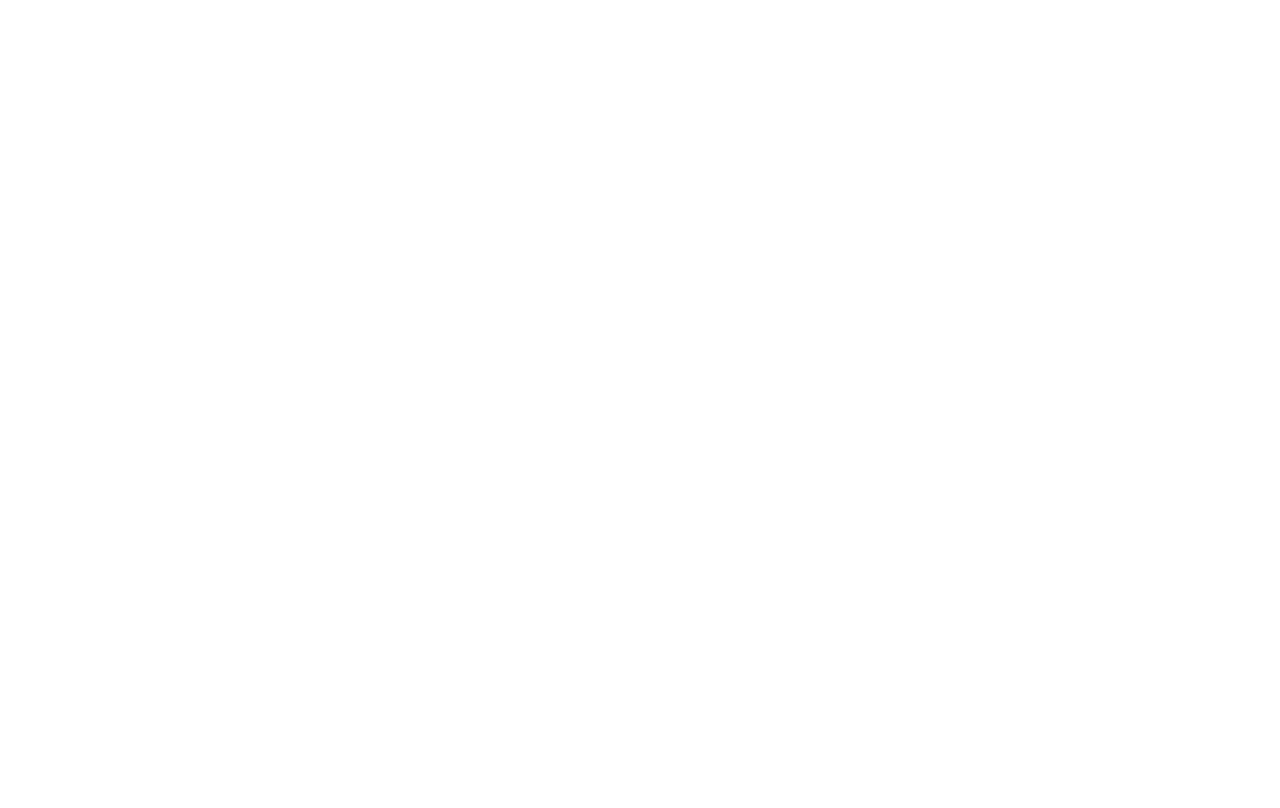
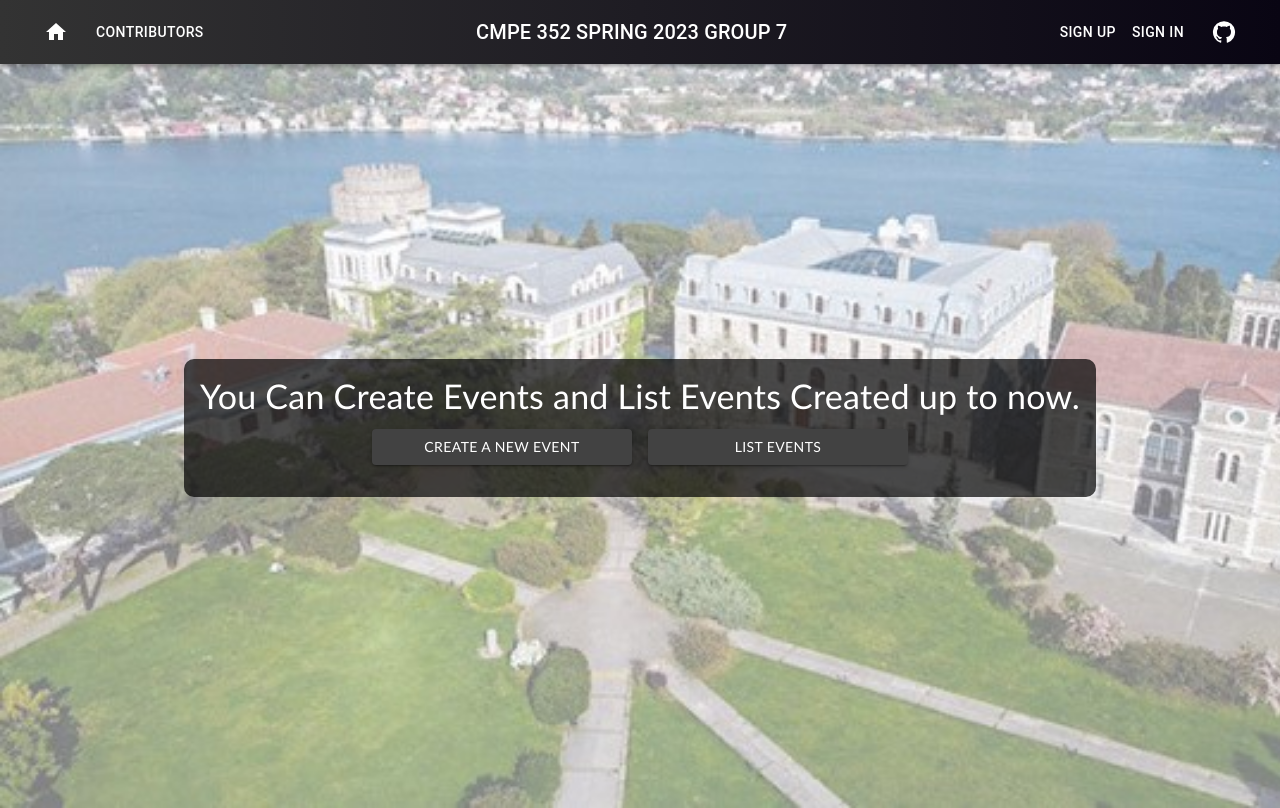
Before and after one commit to bounswe/bounswe2023group7, a React (Create React App) app in the folder practice-app/client/: page /event in a window 1280 px wide. Before the commit this address had no page. Built offline with nearby package versions, Linux system fonts and the light colour scheme.

Commit message:
frontend part for eventLocation added

```diff
--- a/practice-app/client/package.json
+++ b/practice-app/client/package.json
@@ -10,6 +10,7 @@
     "@testing-library/jest-dom": "^5.16.5",
     "@testing-library/react": "^13.4.0",
     "@testing-library/user-event": "^13.5.0",
+    "axios": "^1.4.0",
     "react": "^18.2.0",
     "react-dom": "^18.2.0",
     "react-router-dom": "^6.11.1",
--- a/practice-app/client/src/App.js
+++ b/practice-app/client/src/App.js
@@ -7,7 +7,9 @@ import Yunus from './pages/yunus/yunus.js';
 import Safak from './pages/safak/safak.js';
 import Melih from './pages/melih/melih.js';
 import Tayyip from './pages/tayyip/tayyip.js';
-import Furkan from './pages/furkan/furkan.js';
+import Event from './pages/furkan/event.js';
+import CreateEvent from './pages/furkan/createEvent.js';
+import ListEvent from './pages/furkan/listEvent.js';
 import Sena from './pages/sena/sena.js';
 import Hakan from './pages/hakan/hakan.js';
 import Guney from './pages/guney/guney.js';
@@ -27,7 +29,9 @@ function App() {
           <Route path="/safak" element={<Layout><Safak /></Layout>} />
           <Route path="/melih" element={<Layout><Melih /></Layout>} />
           <Route path="/tayyip" element={<Layout><Tayyip /></Layout>} />
-          <Route path="/furkan" element={<Layout><Furkan /></Layout>} />
+          <Route path="/event" element={<Layout><Event /></Layout>} />
+          <Route path="/event/createEvent" element={<Layout><CreateEvent /></Layout>} />
+          <Route path="/event/listEvent" element={<Layout><ListEvent /></Layout>} />
           <Route path="/sena" element={<Layout><Sena /></Layout>} />
           <Route path="/hakan" element={<Layout><Hakan /></Layout>} />
           <Route path="/guney" element={<Layout><Guney /></Layout>} />
--- /dev/null
+++ b/practice-app/client/src/pages/furkan/createEvent.js
@@ -0,0 +1,74 @@
+import React, { useState } from "react";
+import axios from "axios";
+
+function CreateEventForm() {
+  const [eventName, setEventName] = useState("");
+  const [eventTime, setEventTime] = useState("");
+  const [eventLocation, setEventLocation] = useState("");
+  const [isLoading, setIsLoading] = useState(false);
+  const [error, setError] = useState(null);
+
+  const Link = "http://localhost:8080/api/events/createEvent"
+  const handleSubmit = async (event) => {
+    event.preventDefault();
+    setIsLoading(true);
+
+    try {
+      await axios.post(Link, {
+        eventName,
+        eventTime,
+        eventLocation,
+      });
+
+      setIsLoading(false);
+      alert("Event created successfully!");
+    } catch (error) {
+      setIsLoading(false);
+      setError(error.message);
+    }
+  };
+
+  return (
+    <div>
+      <h1>Create Event</h1>
+      {error && <p>{error}</p>}
+      <form onSubmit={handleSubmit}>
+        <label>
+          Event Name:
+          <input
+            type="text"
+            value={eventName}
+            onChange={(event) => setEventName(event.target.value)}
+            required
+          />
+        </label>
+        <br />
+        <label>
+          Event Time:
+          <input
+            type="time"
+            value={eventTime}
+            onChange={(event) => setEventTime(event.target.value)}
+            required
+          />
+        </label>
+        <br />
+        <label>
+          Event Location:
+          <input
+            type="text"
+            value={eventLocation}
+            onChange={(event) => setEventLocation(event.target.value)}
+            required
+          />
+        </label>
+        <br />
+        <button type="submit" disabled={isLoading}>
+          {isLoading ? "Creating event..." : "Create Event"}
+        </button>
+      </form>
+    </div>
+  );
+}
+
+export default CreateEventForm;
--- /dev/null
+++ b/practice-app/client/src/pages/furkan/event.js
@@ -0,0 +1,72 @@
+import React from 'react';
+import { Link } from 'react-router-dom';
+import Button from '@mui/material/Button';
+import Box from '@mui/material/Box';
+import Typography from '@mui/material/Typography';
+
+
+
+
+
+const EventMainPage = () => {
+  return (
+
+    <>
+      <Box
+        sx={{
+          display: 'flex',
+          flexDirection: 'column',
+          alignItems: 'center',
+          justifyContent: 'center',
+          minHeight: '85vh',
+          padding: '2rem',
+          color: 'dark grey',
+        }}
+      >
+        <Box
+          sx={{
+            backgroundColor: 'rgba(0, 0, 0, 0.7)',
+            padding: '1rem',
+            borderRadius: '10px',
+            marginBottom: '1rem',
+          }}
+        >
+          <Typography variant="h4" component="p" gutterBottom sx={{ textAlign: 'center', color: "white", fontFamily: "Trebuchet MS" }}>
+            You Can Create Events and List Events Created up to now.
+          </Typography>
+
+          <Box
+  sx={{
+    display: 'flex',
+    gap: '1rem',
+    justifyContent: 'center',
+    marginBottom: '1rem',
+  }}
+>
+  <Button
+    variant="contained"
+    component={Link}
+    to="/event/createEvent"
+    sx={{ backgroundColor: '#424242', color: '#FFFFFF' ,  minWidth: '260px', fontFamily: "Trebuchet MS"}}
+  >
+    Create a New Event
+  </Button>
+  <Button
+    variant="contained"
+    component={Link}
+    to="/event/listEvent"
+    sx={{ backgroundColor: '#424242', color: '#FFFFFF', minWidth: '260px', fontFamily: "Trebuchet MS"}}
+  >
+    List Events
+  </Button>
+</Box>
+
+
+
+        </Box>
+      </Box>
+    </>
+  );
+};
+
+export default EventMainPage;
--- a/practice-app/client/src/pages/furkan/furkan.js
+++ /dev/null
@@ -1,7 +0,0 @@
-import React from 'react';
-
-const Page1 = () => {
-  return <div>FURKAN</div>;
-};
-
-export default Page1;
--- /dev/null
+++ b/practice-app/client/src/pages/furkan/listEvent.js
@@ -0,0 +1,59 @@
+import React, { useState, useEffect } from 'react';
+import axios from 'axios';
+import Button from '@mui/material/Button';
+
+function EventList() {
+  const [events, setEvents] = useState([]);
+  const [displayCount, setDisplayCount] = useState(10);
+  const link = "http://localhost:8080/api/events/list"
+
+  useEffect(() => {
+    axios.get(link)
+      .then(response => setEvents(response.data))
+      .catch(error => console.error(error));
+  }, []);
+
+  const handleDisplayCountChange = (count) => {
+    setDisplayCount(count);
+  };
+
+  return (
+    <div>
+      <h1>List of Events</h1>
+      {events.length === 0 ? (
+        <p>There are no events to show.</p>
+      ) : (
+        <div>
+          <div style={{ marginBottom: '10px' }}>
+            Displaying {displayCount} out of {events.length} events
+          </div>
+          <table style={{ borderCollapse: 'collapse' }}>
+            <thead>
+              <tr>
+                <th style={{ border: '1px solid black', padding: '5px' }}>Event Name</th>
+                <th style={{ border: '1px solid black', padding: '5px' }}>Time</th>
+                <th style={{ border: '1px solid black', padding: '5px' }}>Location</th>
+              </tr>
+            </thead>
+            <tbody>
+              {events.slice(0, displayCount).map(event => (
+                <tr key={event._id}>
+                  <td style={{ border: '1px solid black', padding: '5px' }}>{event.eventName}</td>
+                  <td style={{ border: '1px solid black', padding: '5px' }}>{event.eventTime}</td>
+                  <td style={{ border: '1px solid black', padding: '5px' }}>{`${event.eventLocationLatitude}, ${event.eventLocationLongitude}`}</td>
+                </tr>
+              ))}
+            </tbody>
+          </table>
+          <div style={{ marginTop: '10px' }}>
+            <Button variant="contained" onClick={() => handleDisplayCountChange(10)}>Show 10 events</Button>
+            <Button variant="contained" onClick={() => handleDisplayCountChange(20)}>Show 20 events</Button>
+            <Button variant="contained" onClick={() => handleDisplayCountChange(50)}>Show 50 events</Button>
+          </div>
+        </div>
+      )}
+    </div>
+  );
+}
+
+export default EventList;
--- a/practice-app/client/src/pages/landingPage.js
+++ b/practice-app/client/src/pages/landingPage.js
@@ -98,7 +98,7 @@ const LandingPage = () => {
   <Button
     variant="contained"
     component={Link}
-    to="/furkan"
+    to="/event"
     sx={{ backgroundColor: '#424242', color: '#FFFFFF' , minWidth: '260px' }}
   >
     Furkan Ülke
```
Also changed, not shown: practice-app/client/src/pages/furkan/eventList.css (added, +17 -0 lines), 1 other file (tests, documents, lock files or other folders).
